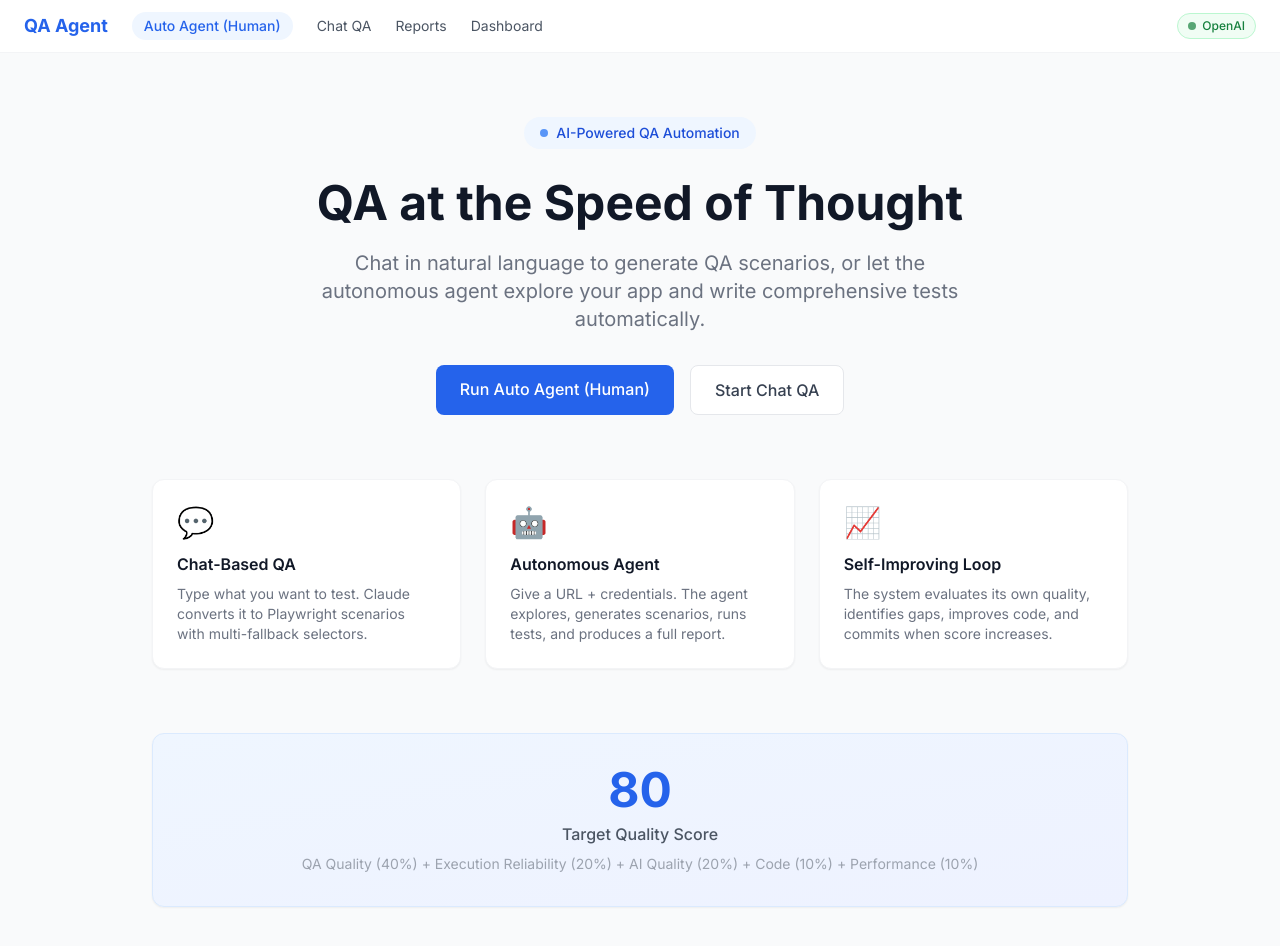
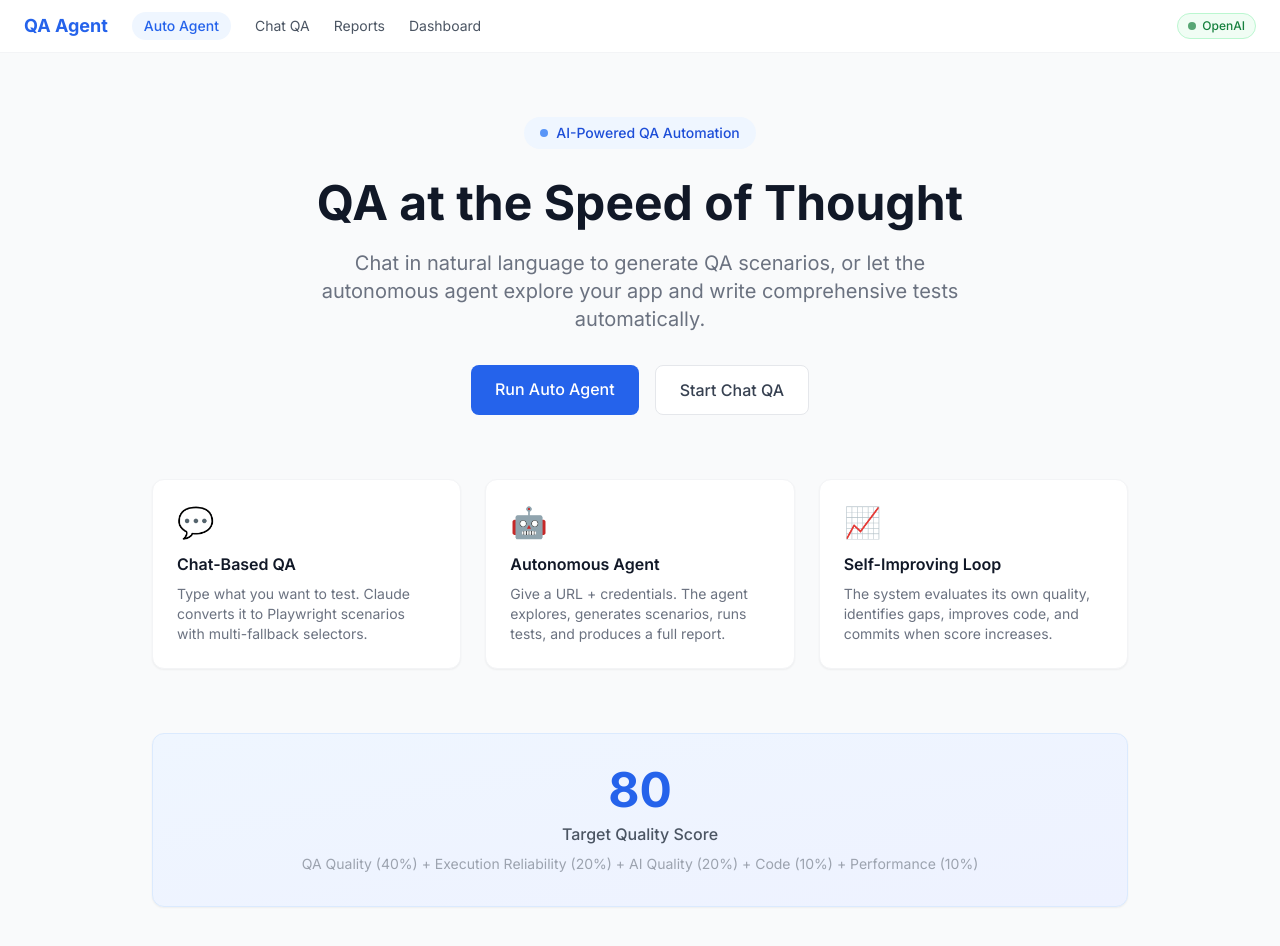
Before and after one commit to mmoossun/QA-Agent, a Next.js app: page / in a window 1280 px wide. Shown: the top 946 px of the page. Built offline with nearby package versions, Linux system fonts and the light colour scheme.

Commit message:
Rename 'Auto Agent (Human)' tab to 'Auto Agent'
Co-Authored-By: Claude Sonnet 4.6 <noreply@anthropic.com>

```diff
--- a/app/layout.tsx
+++ b/app/layout.tsx
@@ -17,7 +17,7 @@ export default function RootLayout({ children }: { children: React.ReactNode })
         <div className="min-h-screen flex flex-col">
           <nav className="bg-white border-b border-gray-100 px-6 py-3 flex items-center gap-6">
             <div className="font-bold text-blue-600 text-lg">QA Agent</div>
-            <a href="/human-agent" className="text-sm font-medium text-blue-600 hover:text-blue-700 transition-colors bg-blue-50 px-3 py-1 rounded-full">Auto Agent (Human)</a>
+            <a href="/human-agent" className="text-sm font-medium text-blue-600 hover:text-blue-700 transition-colors bg-blue-50 px-3 py-1 rounded-full">Auto Agent</a>
 <a href="/chat" className="text-sm text-gray-600 hover:text-blue-600 transition-colors">Chat QA</a>
             <a href="/reports" className="text-sm text-gray-600 hover:text-blue-600 transition-colors">Reports</a>
             <a href="/dashboard" className="text-sm text-gray-600 hover:text-blue-600 transition-colors">Dashboard</a>
--- a/app/page.tsx
+++ b/app/page.tsx
@@ -18,7 +18,7 @@ export default function HomePage() {
         </p>
         <div className="flex gap-4 justify-center">
           <Link href="/human-agent" className="btn-primary text-base px-6 py-3">
-            Run Auto Agent (Human)
+            Run Auto Agent
           </Link>
           <Link href="/chat" className="btn-secondary text-base px-6 py-3">
             Start Chat QA
```
